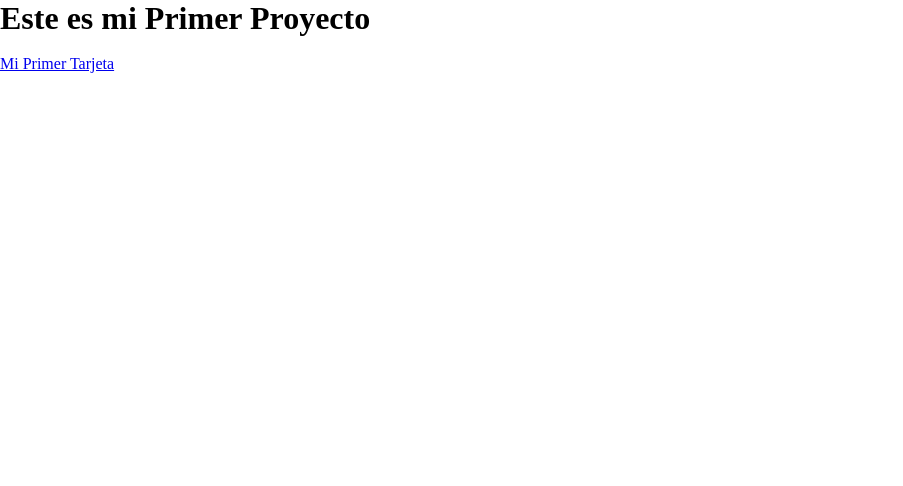
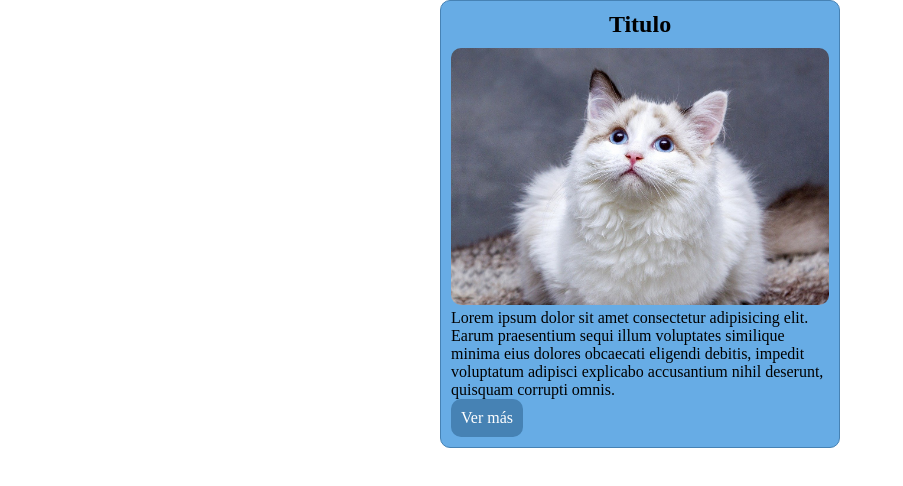
Before and after one commit to Famafusi/Card, a plain HTML site: page index.html in a window 1280 px wide. Shown: the whole page, without its empty margins (0-903 px from the left). Drawn offline with Linux system fonts and the light colour scheme.

Commit message:
ultimo cambio

```diff
--- a/index.html
+++ b/index.html
@@ -3,23 +3,25 @@
   <head>
     <meta charset="UTF-8" />
     <meta name="viewport" content="width=device-width, initial-scale=1.0" />
-    <title>Document</title>
+    <title>Card</title>
     <link rel="stylesheet" href="estilos/estilo.css" />
   </head>
   <body>
-    <header>
-      <div class="contenedor">
-        <h1 class="texto">Este es mi Primer Proyecto</h1>
-        <br />
-      </div>
-    </header>
+    <section class="card">
+      <h1 class="card_title" id="color">Titulo</h1>
 
-    <main>
-      <nav>
-        <a href="card.html"> Mi Primer Tarjeta</a>
-      </nav>
-    </main>
+      <figure class="figure">
+        <img src="imagenes/img.jpg" class="figure_img" alt="Gato" />
+      </figure>
 
-    <footer></footer>
+      <p class="color">
+        Lorem ipsum dolor sit amet consectetur adipisicing elit. Earum
+        praesentium sequi illum voluptates similique minima eius dolores
+        obcaecati eligendi debitis, impedit voluptatum adipisci explicabo
+        accusantium nihil deserunt, quisquam corrupti omnis.
+      </p>
+
+      <a href="#" class="btn btn--border">Ver más</a>
+    </section>
   </body>
 </html>
```
Also changed, not shown: card.html (deleted, +0 -27 lines).
